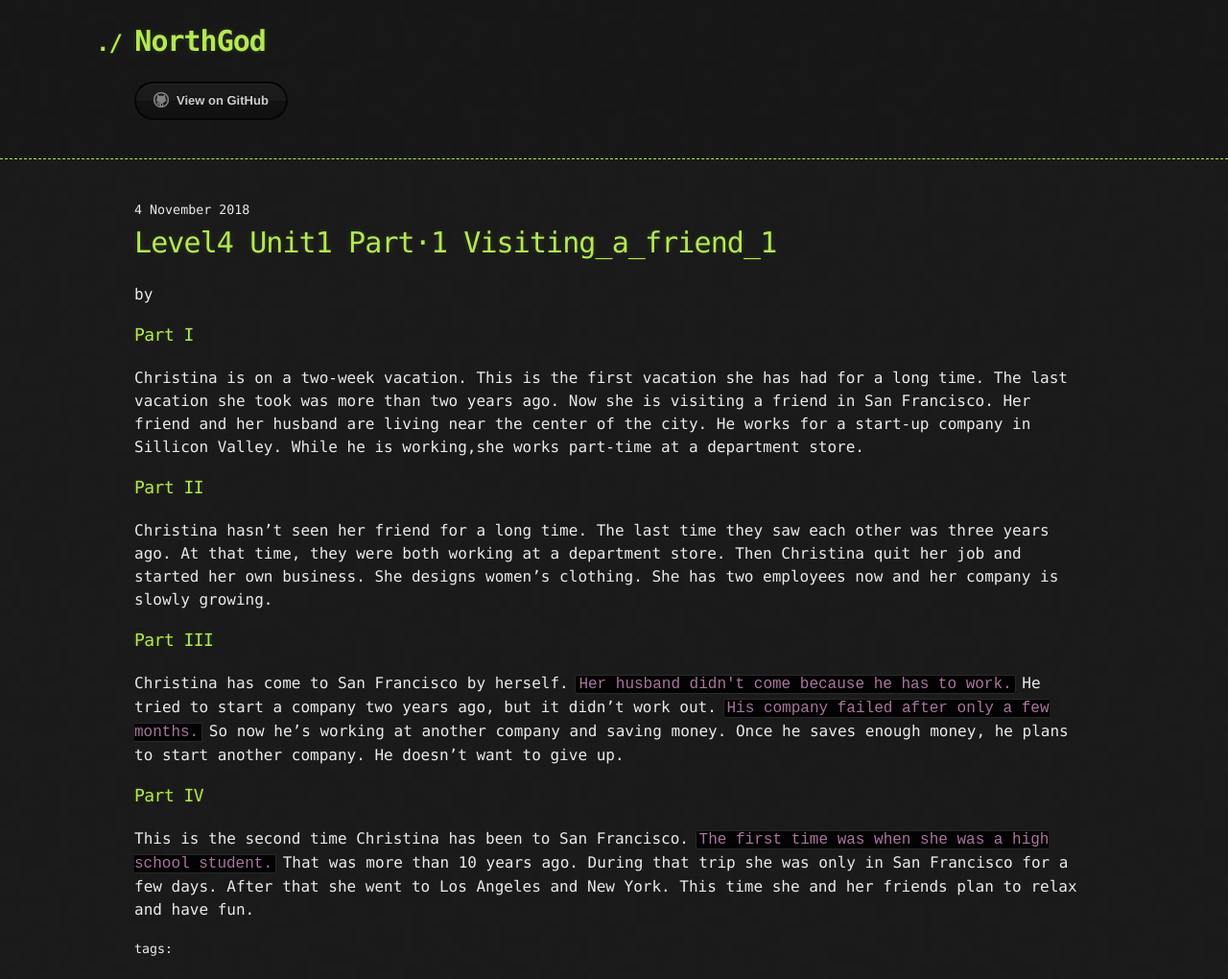
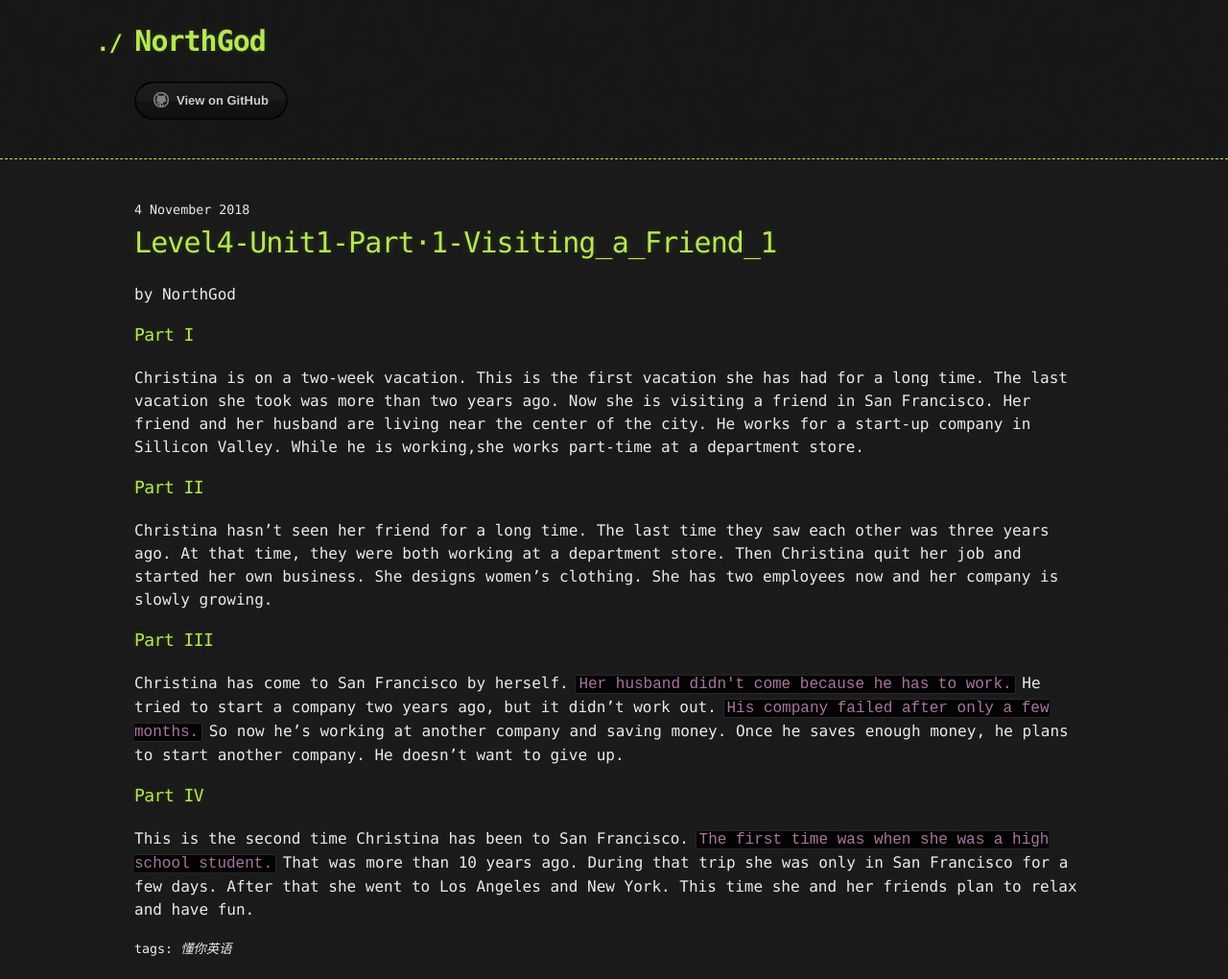
Before and after one commit to yeasonhe/NorthGod, a Jekyll site: the page built from _posts/2018-11-04-Level4-Unit1-Part·1-Visiting_a_Friend_1.md, in a window 1280 px wide. Shown: the whole page at 96% size. Built offline with Jekyll 4.4.1, drawn with Linux system fonts in a browser that asks for light colours; our own code applies the rules of GitHub Pages for plain Markdown files; the repository's description, which GitHub fills in, is left out.

Commit message:
Update 2018-11-04-Level4-Unit1-Part·1-Visiting_a_Friend_1.md

```diff
--- a/_posts/2018-11-04-Level4-Unit1-Part·1-Visiting_a_Friend_1.md
+++ b/_posts/2018-11-04-Level4-Unit1-Part·1-Visiting_a_Friend_1.md
@@ -1,3 +1,9 @@
+---
+layout: post
+title: Level4-Unit1-Part·1-Visiting_a_Friend_1
+author: NorthGod
+tags: 懂你英语
+---
 ### Part I
 Christina is on a two-week vacation.
 This is the first vacation she has had for a long time.
```
